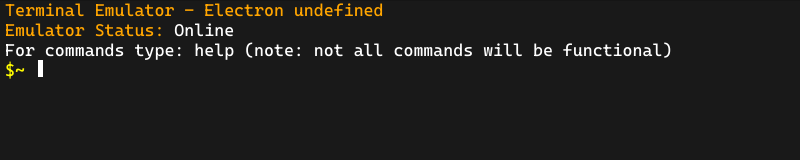
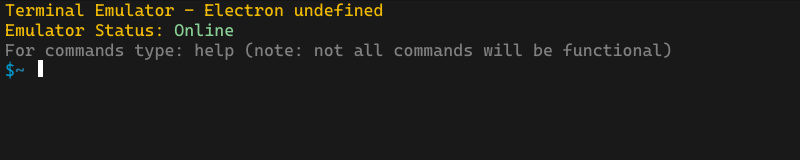
Before and after one commit to mellobacon/Termello, an Electron app: page index.html in a window 800 px wide. Drawn offline with Linux system fonts and the light colour scheme.

Commit message:
Added better color palette

```diff
--- a/styles/Themes/theme-default.css
+++ b/styles/Themes/theme-default.css
@@ -1,18 +1,18 @@
+.status-success {
+    color: #89CE94;
+}
+.status-fail {
+    color: #F25F5C;
+}
+.message {
+    color: gray;
+}
 .prompt {
-    color: rgb(255, 251, 0);
+    color: #0094C6;
 }
 .path {
-    color:rgb(255, 251, 0);
+    color: #247BA0;
 }
 .title {
-    color: orange;
+    color: #EEB902;
 }
-.keyword {
-
-}
-.error {
-
-}
-.success {
-
-}
```
